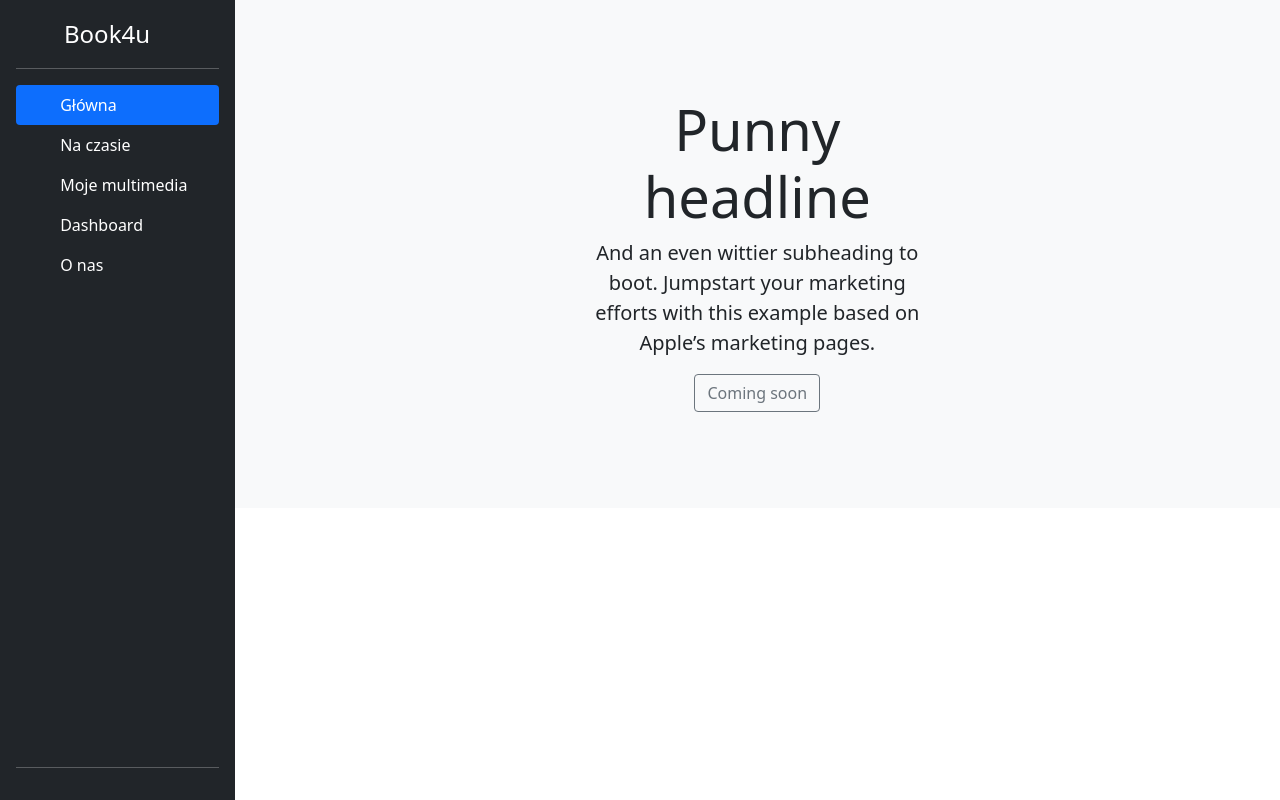
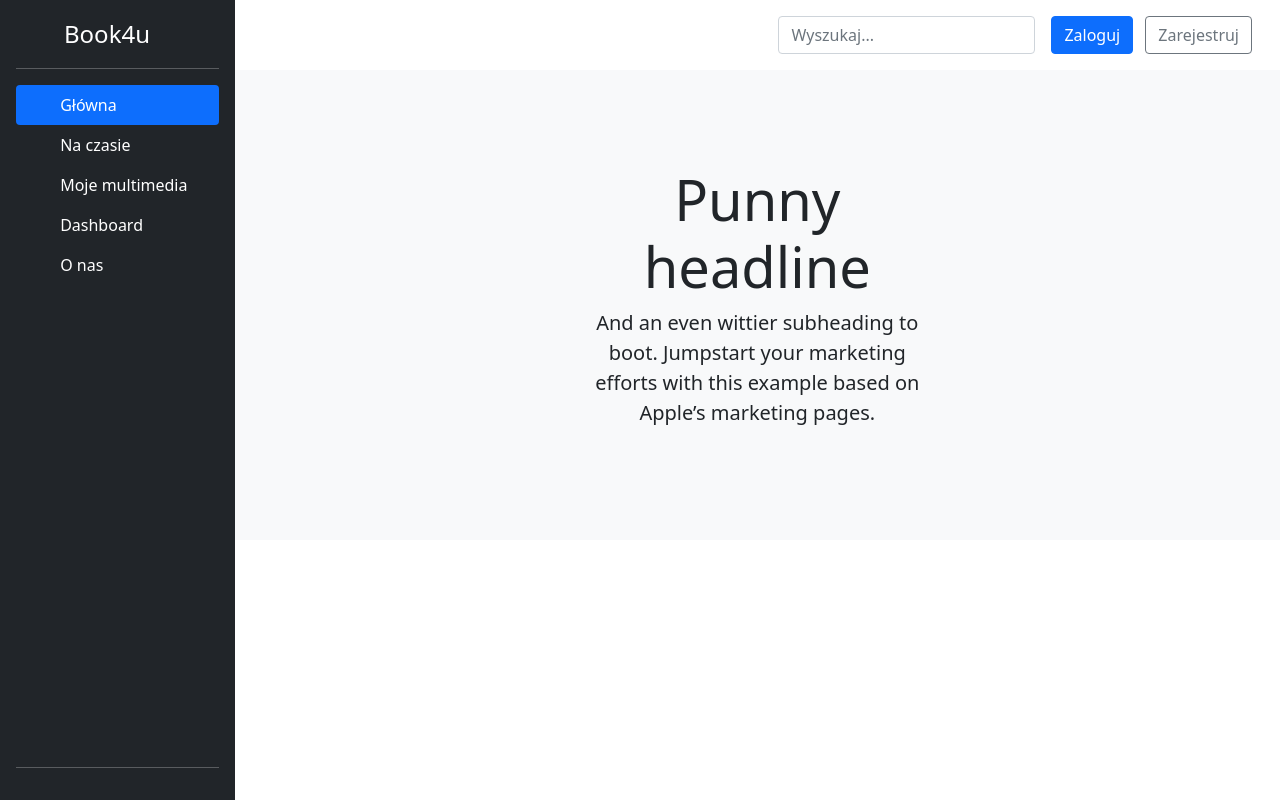
Before and after one commit to OPestv2/GroupProject, a PHP site: page /book4u/ in a window 1280 px wide. Run offline with PHP 8.4, Linux system fonts and the light colour scheme; data that the repository does not hold is empty; some libraries are stand-ins or nearby versions.

Commit message:
zmiany wyglądu widoku main

```diff
--- a/app/views/inc/navbar.php
+++ b/app/views/inc/navbar.php
@@ -1,25 +1,13 @@
     <header class="p-3">
         <div class="container">
-            <div class="d-flex flex-wrap align-items-center justify-content-center justify-content-lg-start">
-                <a href="/" class="d-flex align-items-center mb-2 mb-lg-0 text-white text-decoration-none">
-                    <svg class="bi me-2" width="40" height="32"><use xlink:href="#bootstrap"></use></svg>
-                </a>
-
-                <ul class="nav col-12 col-lg-auto me-lg-auto mb-2 justify-content-center mb-md-0">
-                    <li><a href="#" class="nav-link px-2 text-secondary">Home</a></li>
-                    <li><a href="#" class="nav-link px-2 text-white">Features</a></li>
-                    <li><a href="#" class="nav-link px-2 text-white">Pricing</a></li>
-                    <li><a href="#" class="nav-link px-2 text-white">FAQs</a></li>
-                    <li><a href="#" class="nav-link px-2 text-white">About</a></li>
-                </ul>
-
+            <div class="d-flex flex-wrap align-items-center justify-content-end">
                 <form class="col-12 col-lg-auto mb-3 mb-lg-0 me-lg-3">
-                    <input type="search" class="form-control form-control-dark" placeholder="Search...">
+                    <input type="search" class="form-control form-control-dark" placeholder="Wyszukaj...">
                 </form>
 
                 <div class="text-end">
-                    <button type="button" class="btn btn-outline-light me-2">Login</button>
-                    <button type="button" class="btn btn-warning">Sign-up</button>
+                    <button type="button" class="btn btn-primary me-2">Zaloguj</button>
+                    <button type="button" class="btn btn-outline-secondary">Zarejestruj</button>
                 </div>
             </div>
         </div>
--- a/app/views/inc/sidebar.php
+++ b/app/views/inc/sidebar.php
@@ -54,3 +54,4 @@
         </div>
     </div>
     <div class="overflow-scroll w-100">
+    <?php require APPROOT . '/views/inc/navbar.php';
--- a/app/views/pages/main.php
+++ b/app/views/pages/main.php
@@ -4,7 +4,6 @@
         <div class="col-md-5 p-lg-5 mx-auto my-5">
             <h1 class="display-4 fw-normal">Punny headline</h1>
             <p class="lead fw-normal">And an even wittier subheading to boot. Jumpstart your marketing efforts with this example based on Apple’s marketing pages.</p>
-            <a class="btn btn-outline-secondary" href="#">Coming soon</a>
         </div>
     </div>
 
```
